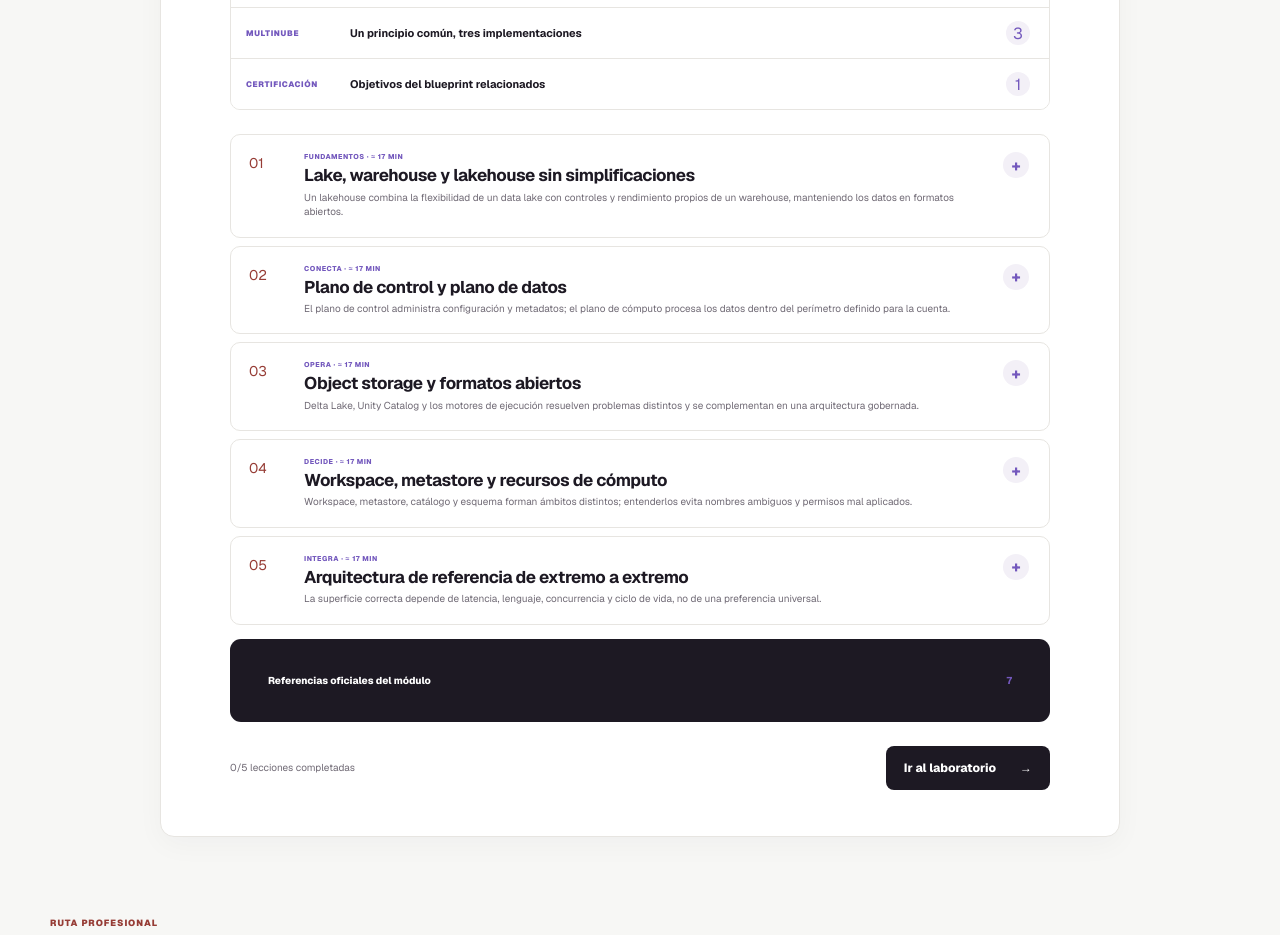
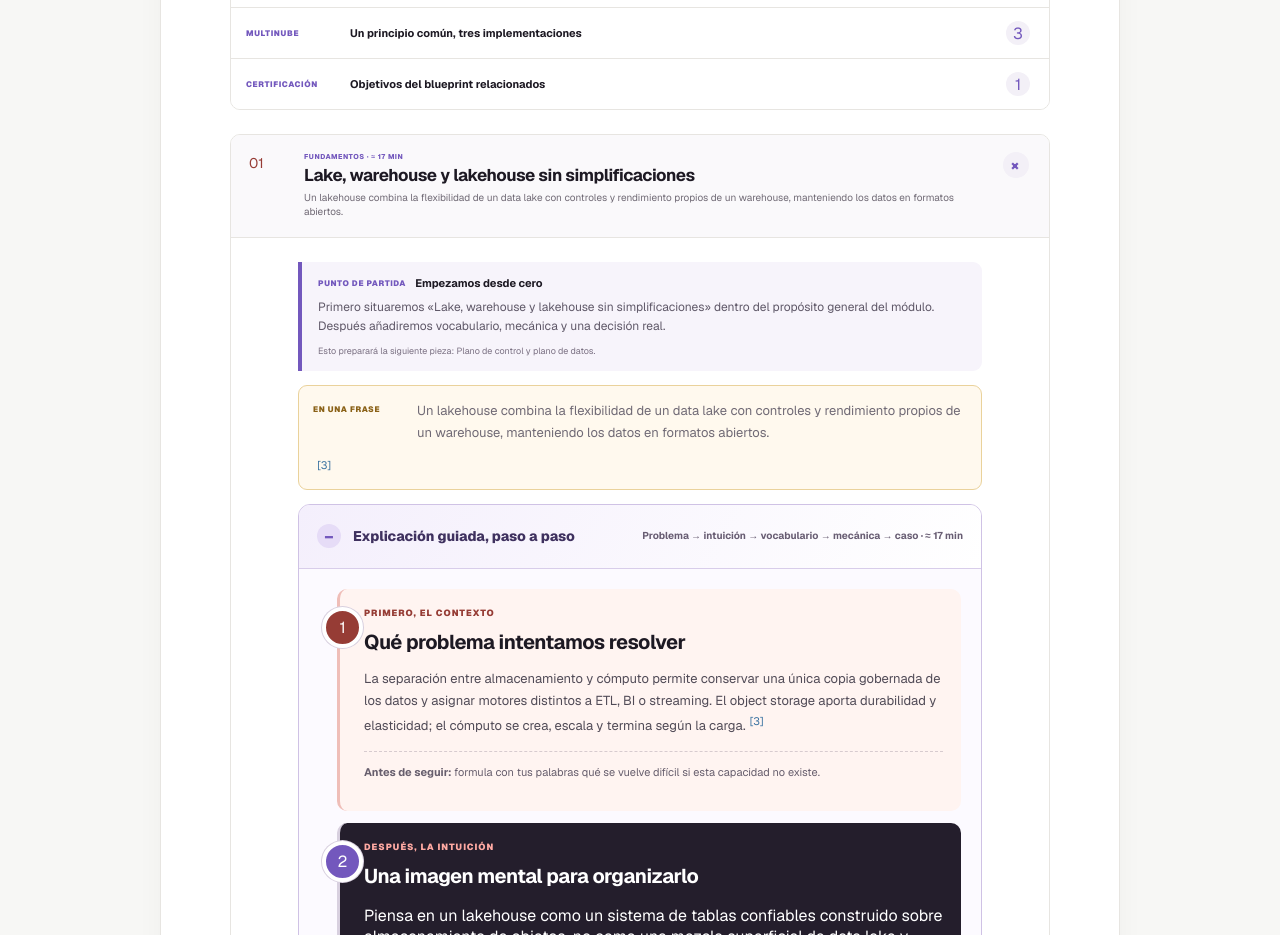
Before and after one commit to jjnv/lakehouse-lab, a Next.js app: page / in a window 1280 px wide. Shown: the part 920-1855 px from the top of the page. Built offline with nearby package versions, Linux system fonts and the light colour scheme.

Commit message:
Open the next lesson by default

```diff
--- a/app/page.tsx
+++ b/app/page.tsx
@@ -772,13 +772,13 @@ function LessonsView({ module, completedLessons, preview, onToggle, onSource, on
       const previousLesson = index > 0 ? module.lessons[index - 1] : null;
       const nextLesson = module.lessons[index + 1] ?? null;
       const learningStage = ["Fundamentos", "Conecta", "Opera", "Decide", "Integra"][index];
-      return <details className={`lesson ${done ? "done" : ""}`} name={`lessons-${module.id}`} key={lesson.id} defaultOpen={lesson.id === firstIncompleteLessonId}>
+      return <details className={`lesson ${done ? "done" : ""}`} name={`lessons-${module.id}`} key={lesson.id} open={lesson.id === firstIncompleteLessonId}>
         <summary className="lesson-summary"><span className="lesson-index">{String(index + 1).padStart(2,"0")}</span><div><small>{learningStage} · ≈ {lessonMinutes} min</small><h3>{lesson.title}</h3><p>{lesson.summary}</p></div><i>{done ? "✓" : "+"}</i></summary>
         <div className="lesson-copy">
           <p className="eyebrow">{lesson.kicker} · {learningStage}</p><h3>{lesson.title}</h3>
           <div className="lesson-bridge"><div><span>Punto de partida</span><b>{previousLesson ? `Ya has visto: ${previousLesson.title}` : "Empezamos desde cero"}</b></div><p>{previousLesson ? `Ahora conectaremos esa idea con «${lesson.title}». No necesitas memorizar lo anterior: basta con recordar qué problema resolvía.` : `Primero situaremos «${lesson.title}» dentro del propósito general del módulo. Después añadiremos vocabulario, mecánica y una decisión real.`}</p>{nextLesson && <small>Esto preparará la siguiente pieza: {nextLesson.title}.</small>}</div>
           <p className="lead lesson-one-line"><span>En una frase</span>{lesson.summary}<ClaimRefs module={module} lessonId={lesson.id} refIds={lesson.refIds} onSource={onSource} /></p>
-          <details className="deep-dive" defaultOpen={lesson.id === firstIncompleteLessonId}>
+          <details className="deep-dive" open={lesson.id === firstIncompleteLessonId}>
             <summary><span>Explicación guiada, paso a paso</span><small>Problema → intuición → vocabulario → mecánica → caso · ≈ {lessonMinutes} min</small></summary>
             <div className="deep-dive-body progressive-body">
               <section className="explanation-stage stage-problem" data-step="1"><p className="eyebrow">Primero, el contexto</p><h4>Qué problema intentamos resolver</h4><p>{lesson.explanation[0]}<ClaimRefs module={module} lessonId={lesson.id} refIds={lesson.refIds} onSource={onSource} /></p><p className="stage-check"><b>Antes de seguir:</b> formula con tus palabras qué se vuelve difícil si esta capacidad no existe.</p></section>
```
Also changed, not shown: 1 other file (tests, documents, lock files or other folders).
